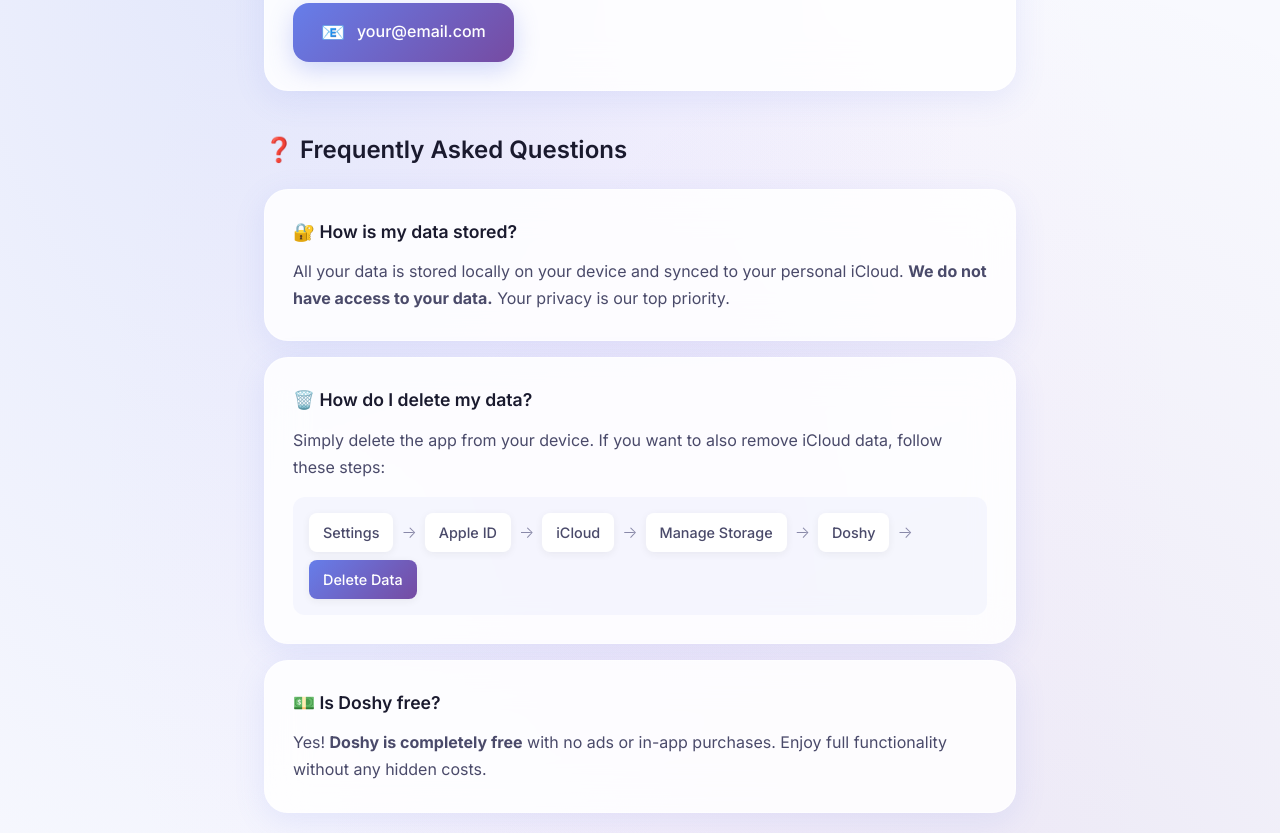
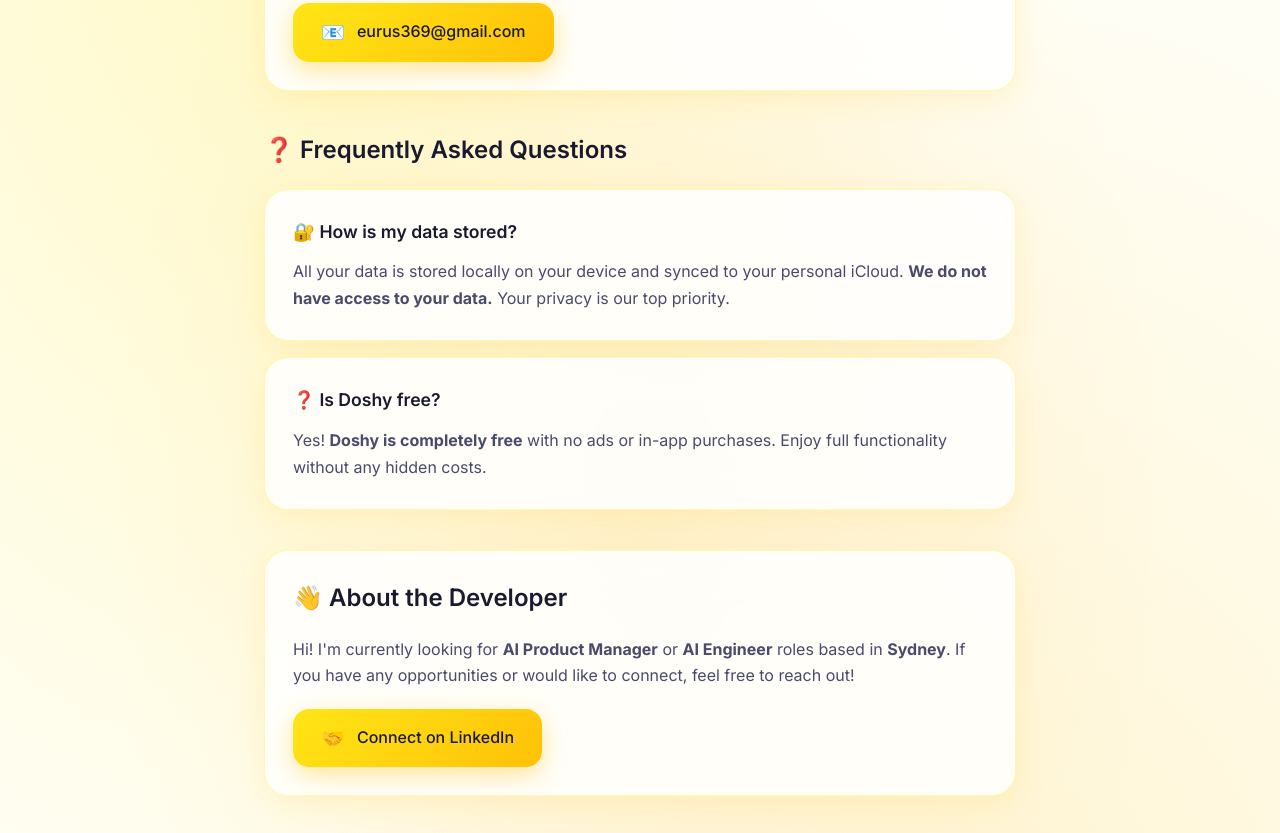
Before and after one commit to EurusNotes/DoshyLanding, a plain HTML site: page index.html in a window 1280 px wide. Shown: the part 511-1344 px from the top of the page. Drawn offline with Linux system fonts and the light colour scheme.

Commit message:
Update color scheme to UNSW yellow and add LinkedIn section

```diff
--- a/index.html
+++ b/index.html
@@ -1,5 +1,6 @@
 <!DOCTYPE html>
 <html lang="en">
+
 <head>
     <meta charset="UTF-8">
     <meta name="viewport" content="width=device-width, initial-scale=1.0">
@@ -11,6 +12,7 @@
     <link href="https://fonts.googleapis.com/css2?family=Inter:wght@300;400;500;600;700&display=swap" rel="stylesheet">
     <link rel="stylesheet" href="styles.css">
 </head>
+
 <body>
     <div class="container">
         <!-- Hero Section -->
@@ -30,9 +32,9 @@
             <section class="card contact-section">
                 <h2>📬 Contact Us</h2>
                 <p>For any questions, feedback, or issues, please reach out:</p>
-                <a href="mailto:your@email.com" class="email-link">
+                <a href="mailto:eurus369@gmail.com" class="email-link">
                     <span class="email-icon">📧</span>
-                    <span>your@email.com</span>
+                    <span>eurus369@gmail.com</span>
                 </a>
             </section>
 
@@ -42,31 +44,27 @@
 
                 <div class="card faq-item">
                     <h3>🔐 How is my data stored?</h3>
-                    <p>All your data is stored locally on your device and synced to your personal iCloud. <strong>We do not have access to your data.</strong> Your privacy is our top priority.</p>
+                    <p>All your data is stored locally on your device and synced to your personal iCloud. <strong>We do
+                            not have access to your data.</strong> Your privacy is our top priority.</p>
                 </div>
 
                 <div class="card faq-item">
-                    <h3>🗑️ How do I delete my data?</h3>
-                    <p>Simply delete the app from your device. If you want to also remove iCloud data, follow these steps:</p>
-                    <div class="steps">
-                        <span class="step">Settings</span>
-                        <span class="arrow">→</span>
-                        <span class="step">Apple ID</span>
-                        <span class="arrow">→</span>
-                        <span class="step">iCloud</span>
-                        <span class="arrow">→</span>
-                        <span class="step">Manage Storage</span>
-                        <span class="arrow">→</span>
-                        <span class="step">Doshy</span>
-                        <span class="arrow">→</span>
-                        <span class="step highlight">Delete Data</span>
-                    </div>
+                    <h3>❓ Is Doshy free?</h3>
+                    <p>Yes! <strong>Doshy is completely free</strong> with no ads or in-app purchases. Enjoy full
+                        functionality without any hidden costs.</p>
                 </div>
+            </section>
 
-                <div class="card faq-item">
-                    <h3>💵 Is Doshy free?</h3>
-                    <p>Yes! <strong>Doshy is completely free</strong> with no ads or in-app purchases. Enjoy full functionality without any hidden costs.</p>
-                </div>
+            <!-- About Developer Section -->
+            <section class="card contact-section">
+                <h2>👋 About the Developer</h2>
+                <p>Hi! I'm currently looking for <strong>AI Product Manager</strong> or <strong>AI Engineer</strong>
+                    roles based in <strong>Sydney</strong>. If you have any opportunities or would like to connect, feel
+                    free to reach out!</p>
+                <a href="https://www.linkedin.com/in/chenxi-liu-data/" target="_blank" class="email-link">
+                    <span class="email-icon">🤝</span>
+                    <span>Connect on LinkedIn</span>
+                </a>
             </section>
 
             <!-- Features Section -->
@@ -106,4 +104,5 @@
         </footer>
     </div>
 </body>
+
 </html>
--- a/styles.css
+++ b/styles.css
@@ -5,19 +5,19 @@
 
 /* CSS Variables for easy theming */
 :root {
-    --primary-gradient: linear-gradient(135deg, #667eea 0%, #764ba2 100%);
-    --secondary-gradient: linear-gradient(135deg, #f093fb 0%, #f5576c 100%);
-    --accent-color: #667eea;
-    --accent-light: #a8b4f7;
+    --primary-gradient: linear-gradient(135deg, #FFE616 0%, #FFC107 100%);
+    --secondary-gradient: linear-gradient(135deg, #FFD54F 0%, #FF9800 100%);
+    --accent-color: #FFE616;
+    --accent-light: #FFF59D;
     --text-primary: #1a1a2e;
     --text-secondary: #4a4a6a;
     --text-muted: #8888a8;
-    --bg-primary: #f8f9fe;
+    --bg-primary: #fffef5;
     --bg-card: rgba(255, 255, 255, 0.85);
     --bg-card-hover: rgba(255, 255, 255, 0.95);
-    --border-color: rgba(255, 255, 255, 0.5);
-    --shadow-soft: 0 8px 32px rgba(102, 126, 234, 0.12);
-    --shadow-hover: 0 16px 48px rgba(102, 126, 234, 0.2);
+    --border-color: rgba(255, 230, 22, 0.3);
+    --shadow-soft: 0 8px 32px rgba(255, 193, 7, 0.15);
+    --shadow-hover: 0 16px 48px rgba(255, 193, 7, 0.25);
     --radius-lg: 24px;
     --radius-md: 16px;
     --radius-sm: 12px;
@@ -40,9 +40,9 @@ body {
     font-family: 'Inter', -apple-system, BlinkMacSystemFont, 'Segoe UI', Roboto, sans-serif;
     background: var(--bg-primary);
     background-image:
-        radial-gradient(ellipse at 20% 20%, rgba(102, 126, 234, 0.15) 0%, transparent 50%),
-        radial-gradient(ellipse at 80% 80%, rgba(118, 75, 162, 0.1) 0%, transparent 50%),
-        radial-gradient(ellipse at 50% 50%, rgba(240, 147, 251, 0.08) 0%, transparent 60%);
+        radial-gradient(ellipse at 20% 20%, rgba(255, 230, 22, 0.2) 0%, transparent 50%),
+        radial-gradient(ellipse at 80% 80%, rgba(255, 193, 7, 0.15) 0%, transparent 50%),
+        radial-gradient(ellipse at 50% 50%, rgba(255, 152, 0, 0.1) 0%, transparent 60%);
     min-height: 100vh;
     color: var(--text-primary);
     line-height: 1.6;
@@ -79,8 +79,8 @@ body {
     align-items: center;
     justify-content: center;
     box-shadow:
-        0 20px 40px rgba(102, 126, 234, 0.3),
-        0 0 0 1px rgba(255, 255, 255, 0.2) inset;
+        0 20px 40px rgba(255, 193, 7, 0.35),
+        0 0 0 1px rgba(255, 255, 255, 0.3) inset;
     animation: float 3s ease-in-out infinite;
 }
 
@@ -157,12 +157,13 @@ main h2 {
     font-weight: 500;
     font-size: 1rem;
     transition: all 0.3s ease;
-    box-shadow: 0 8px 24px rgba(102, 126, 234, 0.3);
+    box-shadow: 0 8px 24px rgba(255, 193, 7, 0.4);
+    color: #1a1a2e;
 }
 
 .email-link:hover {
     transform: translateY(-2px) scale(1.02);
-    box-shadow: 0 12px 32px rgba(102, 126, 234, 0.4);
+    box-shadow: 0 12px 32px rgba(255, 193, 7, 0.5);
 }
 
 .email-icon {
@@ -183,9 +184,17 @@ main h2 {
     animation: fadeInUp 0.6s ease-out calc(0.4s + var(--delay, 0s)) both;
 }
 
-.faq-item:nth-child(2) { --delay: 0.1s; }
-.faq-item:nth-child(3) { --delay: 0.2s; }
-.faq-item:nth-child(4) { --delay: 0.3s; }
+.faq-item:nth-child(2) {
+    --delay: 0.1s;
+}
+
+.faq-item:nth-child(3) {
+    --delay: 0.2s;
+}
+
+.faq-item:nth-child(4) {
+    --delay: 0.3s;
+}
 
 .faq-item h3 {
     font-size: 1.1rem;
@@ -210,7 +219,7 @@ main h2 {
     gap: 8px;
     margin-top: 16px;
     padding: 16px;
-    background: rgba(102, 126, 234, 0.05);
+    background: rgba(255, 230, 22, 0.1);
     border-radius: var(--radius-sm);
 }
 
@@ -227,7 +236,8 @@ main h2 {
 
 .step.highlight {
     background: var(--primary-gradient);
-    color: white;
+    color: #1a1a2e;
+    font-weight: 600;
 }
 
 .arrow {
@@ -263,10 +273,21 @@ main h2 {
     animation: fadeInUp 0.6s ease-out calc(0.7s + var(--delay, 0s)) both;
 }
 
-.feature-card:nth-child(1) { --delay: 0s; }
-.feature-card:nth-child(2) { --delay: 0.1s; }
-.feature-card:nth-child(3) { --delay: 0.2s; }
-.feature-card:nth-child(4) { --delay: 0.3s; }
+.feature-card:nth-child(1) {
+    --delay: 0s;
+}
+
+.feature-card:nth-child(2) {
+    --delay: 0.1s;
+}
+
+.feature-card:nth-child(3) {
+    --delay: 0.2s;
+}
+
+.feature-card:nth-child(4) {
+    --delay: 0.3s;
+}
 
 .feature-card:hover {
     transform: translateY(-6px);
@@ -315,6 +336,7 @@ footer {
         opacity: 0;
         transform: translateY(-30px);
     }
+
     to {
         opacity: 1;
         transform: translateY(0);
@@ -326,6 +348,7 @@ footer {
         opacity: 0;
         transform: translateY(30px);
     }
+
     to {
         opacity: 1;
         transform: translateY(0);
@@ -333,9 +356,12 @@ footer {
 }
 
 @keyframes float {
-    0%, 100% {
+
+    0%,
+    100% {
         transform: translateY(0);
     }
+
     50% {
         transform: translateY(-10px);
     }
@@ -408,9 +434,9 @@ footer {
 
     body {
         background-image:
-            radial-gradient(ellipse at 20% 20%, rgba(102, 126, 234, 0.2) 0%, transparent 50%),
-            radial-gradient(ellipse at 80% 80%, rgba(118, 75, 162, 0.15) 0%, transparent 50%),
-            radial-gradient(ellipse at 50% 50%, rgba(240, 147, 251, 0.1) 0%, transparent 60%);
+            radial-gradient(ellipse at 20% 20%, rgba(255, 230, 22, 0.15) 0%, transparent 50%),
+            radial-gradient(ellipse at 80% 80%, rgba(255, 193, 7, 0.1) 0%, transparent 50%),
+            radial-gradient(ellipse at 50% 50%, rgba(255, 152, 0, 0.08) 0%, transparent 60%);
     }
 
     .step:not(.highlight) {
@@ -419,6 +445,6 @@ footer {
     }
 
     .steps {
-        background: rgba(102, 126, 234, 0.08);
+        background: rgba(255, 230, 22, 0.08);
     }
 }
```
